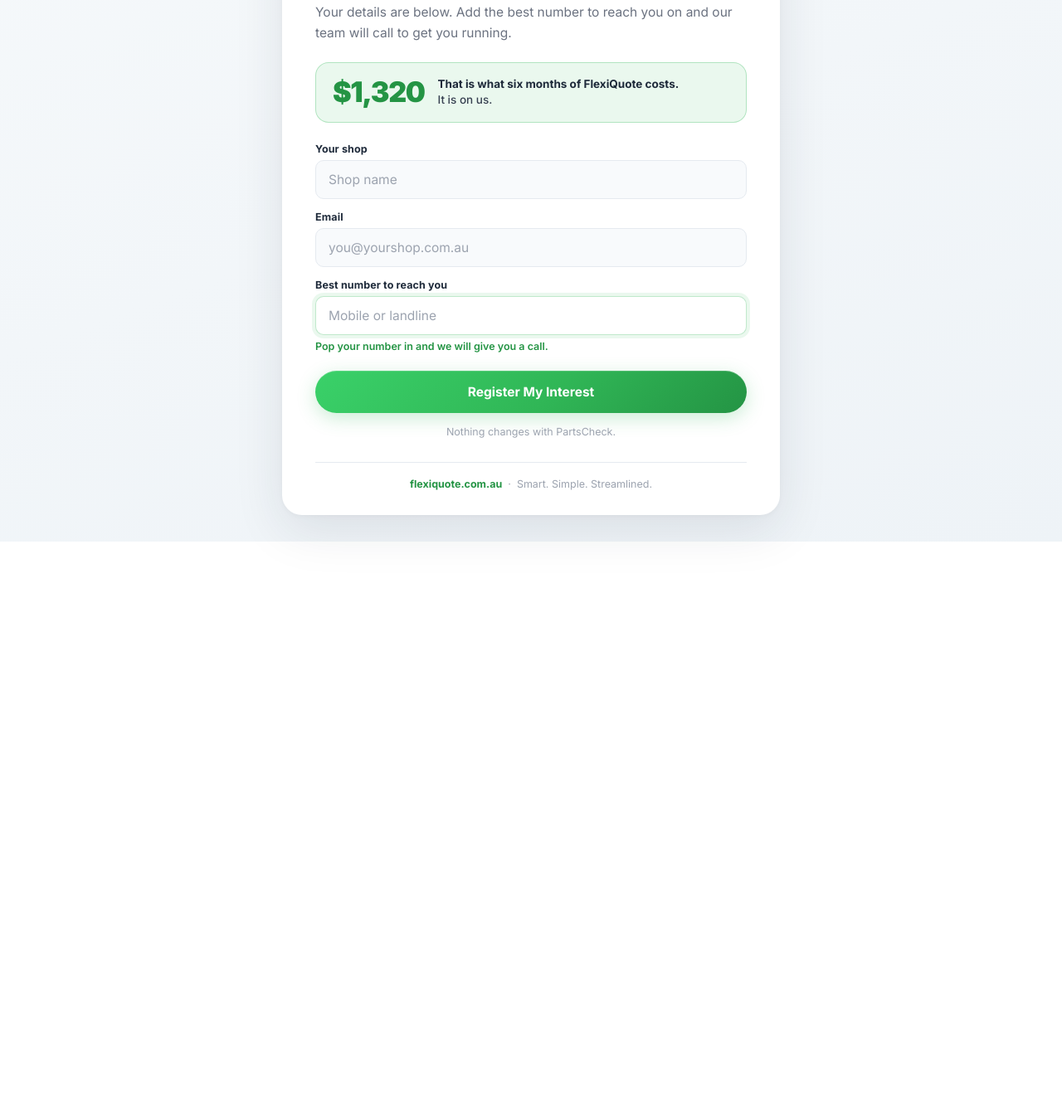
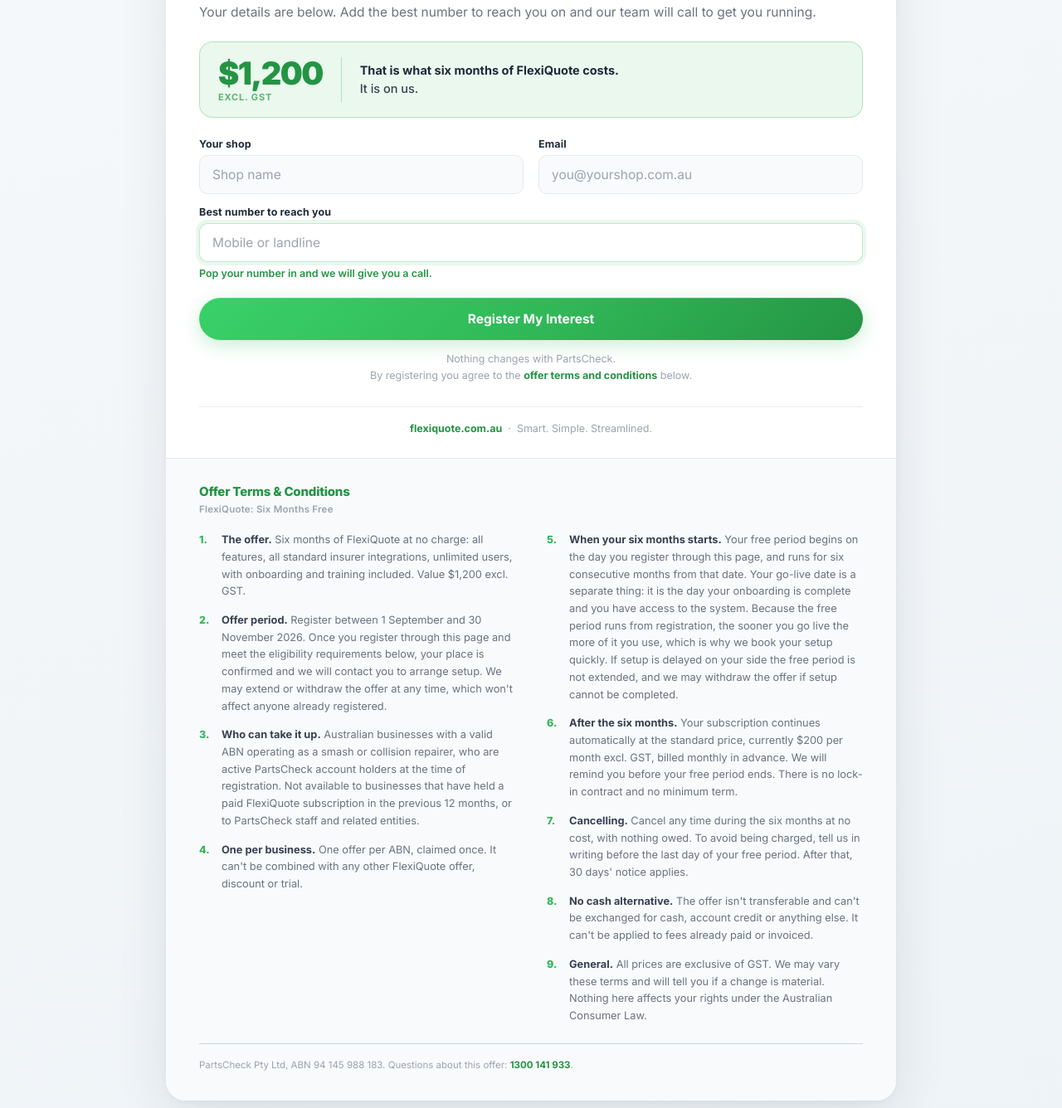
Before and after one commit to PartsCheckMarketing/FlexiQuote_AugustOffer, a plain HTML site: page index.html in a window 1280 px wide. Shown: the part 264-1600 px from the top of the page at 83% size. Before the commit the page ends 917 px from the top, so only its background shows below. Drawn offline with Linux system fonts and the light colour scheme.

Commit message:
Update index.html

```diff
--- a/index.html
+++ b/index.html
@@ -19,12 +19,13 @@
     --r-xl:24px; --r-lg:16px; --r-md:10px; --r-pill:100px;
     --ease:cubic-bezier(.4,0,.2,1);
   }
+  html{scroll-behavior:smooth;}
   *{box-sizing:border-box;margin:0;padding:0;}
   body{min-height:100vh;background:linear-gradient(160deg,#f6f9fb 0%,#eef3f7 100%);
        font-family:'Inter',system-ui,sans-serif;color:var(--text-body);
-       -webkit-font-smoothing:antialiased;display:flex;align-items:center;justify-content:center;
+       -webkit-font-smoothing:antialiased;display:flex;align-items:flex-start;justify-content:center;
        padding:32px 18px;}
-  .card{width:100%;max-width:600px;background:var(--bg);border-radius:var(--r-xl);
+  .card{width:100%;max-width:880px;background:var(--bg);border-radius:var(--r-xl);
         box-shadow:0 18px 60px rgba(30,42,58,.10),0 2px 8px rgba(30,42,58,.04);
         padding:34px 40px 30px;
         opacity:0;transform:translateY(14px);animation:in .55s var(--ease) .05s forwards;}
@@ -46,13 +47,17 @@
   .lede{margin:14px 0 0;font-size:15.5px;line-height:1.6;color:var(--text-muted);}
   .lede b{color:var(--text);font-weight:700;}
 
-  .value{display:flex;align-items:center;gap:16px;margin:22px 0 0;padding:16px 20px;
+  .value{display:flex;align-items:center;gap:22px;margin:22px 0 0;padding:18px 22px;
        background:var(--green-light);border:1px solid var(--green-border);border-radius:var(--r-lg);}
-  .value .n{flex:none;font-size:34px;font-weight:900;color:var(--green-dark);letter-spacing:-1.4px;line-height:1.05;}
-  .value .t{font-size:13.5px;color:var(--grey-dark);font-weight:500;line-height:1.45;}
+  .value .n{flex:none;font-size:38px;font-weight:900;color:var(--green-dark);letter-spacing:-1.6px;line-height:1;}
+  .value .n span{display:block;margin-top:5px;font-size:11px;font-weight:700;letter-spacing:.08em;
+       text-transform:uppercase;color:var(--green-dark);opacity:.7;}
+  .value .rule{flex:none;align-self:stretch;width:1px;background:var(--green-border);}
+  .value .t{font-size:14.5px;color:var(--grey-dark);font-weight:500;line-height:1.5;}
   .value .t b{color:var(--text);font-weight:700;}
 
   form{margin:24px 0 0;}
+  .row2{display:grid;grid-template-columns:1fr 1fr;gap:0 18px;}
   .f{margin-bottom:14px;}
   .f label{display:block;font-size:12.5px;font-weight:700;color:var(--text);margin-bottom:6px;letter-spacing:.01em;}
   .f label i{font-style:normal;font-weight:500;color:var(--text-dim);}
@@ -97,11 +102,40 @@
        font-size:14px;color:var(--text-muted);}
   .hurry a{color:var(--green-dark);text-decoration:none;font-weight:700;}
 
+
+  /* offer terms */
+  .terms{margin:28px -40px -30px;padding:30px 40px 34px;background:var(--surface);
+       border-top:1px solid var(--border);border-radius:0 0 var(--r-xl) var(--r-xl);}
+  .terms h2{font-size:15px;font-weight:800;color:var(--green-dark);letter-spacing:-.2px;margin-bottom:5px;}
+  .terms .sub{font-size:11.5px;font-weight:600;color:var(--text-dim);letter-spacing:.02em;margin-bottom:20px;}
+  .terms{scroll-margin-top:0;}
+  .terms ol{list-style:none;counter-reset:t;column-count:2;column-gap:38px;}
+  .terms li{counter-increment:t;position:relative;padding-left:27px;margin-bottom:14px;
+       break-inside:avoid;-webkit-column-break-inside:avoid;page-break-inside:avoid;
+       font-size:12.8px;line-height:1.62;color:var(--text-muted);}
+  .terms li:last-child{margin-bottom:0;}
+  .terms li:before{content:counter(t) ".";position:absolute;left:0;top:0;
+       font-size:12.5px;font-weight:800;color:var(--green);}
+  .terms li b{color:var(--grey-dark);font-weight:700;}
+  .terms .legal{margin-top:22px;padding-top:16px;border-top:1px solid var(--border-strong);
+       font-size:11.5px;line-height:1.62;color:var(--text-dim);}
+  .micro a{color:var(--green-dark);text-decoration:none;font-weight:700;}
+
+  @media(max-width:820px){
+    .terms ol{column-count:1;}
+  }
+  @media(max-width:620px){
+    .row2{grid-template-columns:1fr;gap:0;}
+  }
   @media(max-width:560px){
     body{padding:18px 14px;}
     .card{padding:26px 22px 24px;border-radius:var(--r-lg);}
     h1{font-size:27px;} .header img{width:150px;} .header__tag{display:none;}
-    .value .n{font-size:29px;}
+    .value{flex-direction:column;align-items:flex-start;gap:10px;padding:16px 18px;}
+    .value .n{font-size:31px;}
+    .value .rule{display:none;}
+    .value .t{font-size:13.5px;}
+    .terms{margin:24px -22px -24px;padding:26px 22px 28px;border-radius:0 0 var(--r-lg) var(--r-lg);}
   }
 </style>
 </head>
@@ -120,11 +154,13 @@
     <p class="lede">Your details are below. Add the best number to reach you on and our team will call to get you running.</p>
 
     <div class="value">
-      <div class="n">$1,320</div>
+      <div class="n">$1,200<span>excl. GST</span></div>
+      <div class="rule"></div>
       <div class="t"><b>That is what six months of FlexiQuote costs.</b><br>It is on us.</div>
     </div>
 
     <form id="f" novalidate>
+      <div class="row2">
         <div class="f">
           <label for="shop">Your shop</label>
           <input type="text" id="shop" name="shop" autocomplete="organization" placeholder="Shop name">
@@ -132,6 +168,7 @@
         <div class="f">
           <label for="email">Email</label>
           <input type="email" id="email" name="email" autocomplete="email" placeholder="you@yourshop.com.au">
+        </div>
       </div>
       <div class="f need">
         <label for="phone">Best number to reach you</label>
@@ -141,11 +178,12 @@
 
       <div class="hp"><label>Leave empty<input type="text" name="_gotcha" tabindex="-1" autocomplete="off"></label></div>
       <input type="hidden" name="campaign" value="FlexiQuote 6 Months Free - Aug 2026">
+      <input type="hidden" id="state" name="state" value="">
       <input type="hidden" id="source" name="source" value="">
 
       <button type="submit" class="btn" id="btn">Register My Interest</button>
       <div class="err" id="err"></div>
-      <p class="micro">Nothing changes with PartsCheck.</p>
+      <p class="micro">Nothing changes with PartsCheck.<br>By registering you agree to the <a href="#terms">offer terms and conditions</a> below.</p>
     </form>
 
     <p class="foot"><a href="https://www.flexiquote.com.au" target="_blank" rel="noopener">flexiquote.com.au</a> &nbsp;&middot;&nbsp; Smart. Simple. Streamlined.</p>
@@ -158,6 +196,24 @@
     <p style="font-size:14px;color:var(--text-dim);">Your six months starts the day you go live, not today.</p>
     <p class="hurry">In a hurry? Call us on <a href="tel:1300141933">1300 141 933</a>.</p>
   </div>
+
+
+  <section class="terms" id="terms">
+    <h2>Offer Terms &amp; Conditions</h2>
+    <p class="sub">FlexiQuote: Six Months Free</p>
+    <ol>
+      <li><b>The offer.</b> Six months of FlexiQuote at no charge: all features, all standard insurer integrations, unlimited users, with onboarding and training included. Value $1,200 excl. GST.</li>
+      <li><b>Offer period.</b> Register between 1 September and 30 November 2026. Once you register through this page and meet the eligibility requirements below, your place is confirmed and we will contact you to arrange setup. We may extend or withdraw the offer at any time, which won't affect anyone already registered.</li>
+      <li><b>Who can take it up.</b> Australian businesses with a valid ABN operating as a smash or collision repairer, who are active PartsCheck account holders at the time of registration. Not available to businesses that have held a paid FlexiQuote subscription in the previous 12 months, or to PartsCheck staff and related entities.</li>
+      <li><b>One per business.</b> One offer per ABN, claimed once. It can't be combined with any other FlexiQuote offer, discount or trial.</li>
+      <li><b>When your six months starts.</b> Your free period begins on the day you register through this page, and runs for six consecutive months from that date. Your go-live date is a separate thing: it is the day your onboarding is complete and you have access to the system. Because the free period runs from registration, the sooner you go live the more of it you use, which is why we book your setup quickly. If setup is delayed on your side the free period is not extended, and we may withdraw the offer if setup cannot be completed.</li>
+      <li><b>After the six months.</b> Your subscription continues automatically at the standard price, currently $200 per month excl. GST, billed monthly in advance. We will remind you before your free period ends. There is no lock-in contract and no minimum term.</li>
+      <li><b>Cancelling.</b> Cancel any time during the six months at no cost, with nothing owed. To avoid being charged, tell us in writing before the last day of your free period. After that, 30 days' notice applies.</li>
+      <li><b>No cash alternative.</b> The offer isn't transferable and can't be exchanged for cash, account credit or anything else. It can't be applied to fees already paid or invoiced.</li>
+      <li><b>General.</b> All prices are exclusive of GST. We may vary these terms and will tell you if a change is material. Nothing here affects your rights under the Australian Consumer Law.</li>
+    </ol>
+    <p class="legal">PartsCheck Pty Ltd, ABN 94 145 988 183. Questions about this offer: <a href="tel:1300141933" style="color:var(--green-dark);text-decoration:none;font-weight:700;">1300 141 933</a>.</p>
+  </section>
 
 </div>
 
@@ -174,23 +230,6 @@
       return v;
     }catch(e){return "";}
   }
-  /* b= is always the LAST parameter in our links, so read it as the raw tail of
-     the query string. This survives unencoded ampersands in shop names such as
-     "A & T Autocare", which URLSearchParams would otherwise truncate at the &. */
-  function rawTail(key){
-    try{
-      var qs=window.location.search||"";
-      var i=qs.indexOf("&"+key+"=");
-      if(i<0) i=qs.indexOf("?"+key+"=")>=0?qs.indexOf("?"+key+"="):-1;
-      if(i<0) return "";
-      var v=qs.substring(i+key.length+2);
-      try{ v=decodeURIComponent(v); }catch(e){ v=v.replace(/%20/g," "); }
-      v=v.replace(/\+/g," ").trim();
-      if(/^%%.*%%$/.test(v)||v.toLowerCase()==="null"||v.toLowerCase()==="undefined") return "";
-      return v;
-    }catch(e){ return ""; }
-  }
-
   function tidy(s){
     if(!s) return "";
     if(s===s.toUpperCase() && s.length>3 && /[A-Z]{4,}/.test(s)){
@@ -199,11 +238,13 @@
     return s.replace(/\s+/g," ").trim();
   }
 
-  var shop=tidy(rawTail("b")||qp("b")||qp("business")||qp("shop")),
-      email=(qp("e")||qp("email")).toLowerCase();
+  var shop=tidy(qp("b")||qp("business")||qp("shop")),
+      email=(qp("e")||qp("email")).toLowerCase(),
+      state=(qp("s")||qp("state")).toUpperCase();
 
   document.getElementById("shop").value=shop;
   document.getElementById("email").value=email;
+  document.getElementById("state").value=state;
   document.getElementById("source").value=window.location.search||"(no params)";
   if(shop) document.getElementById("eyebrow").textContent="Exclusive offer for "+shop;
 
```
Lines whose indentation alone changed are shown as unchanged.
